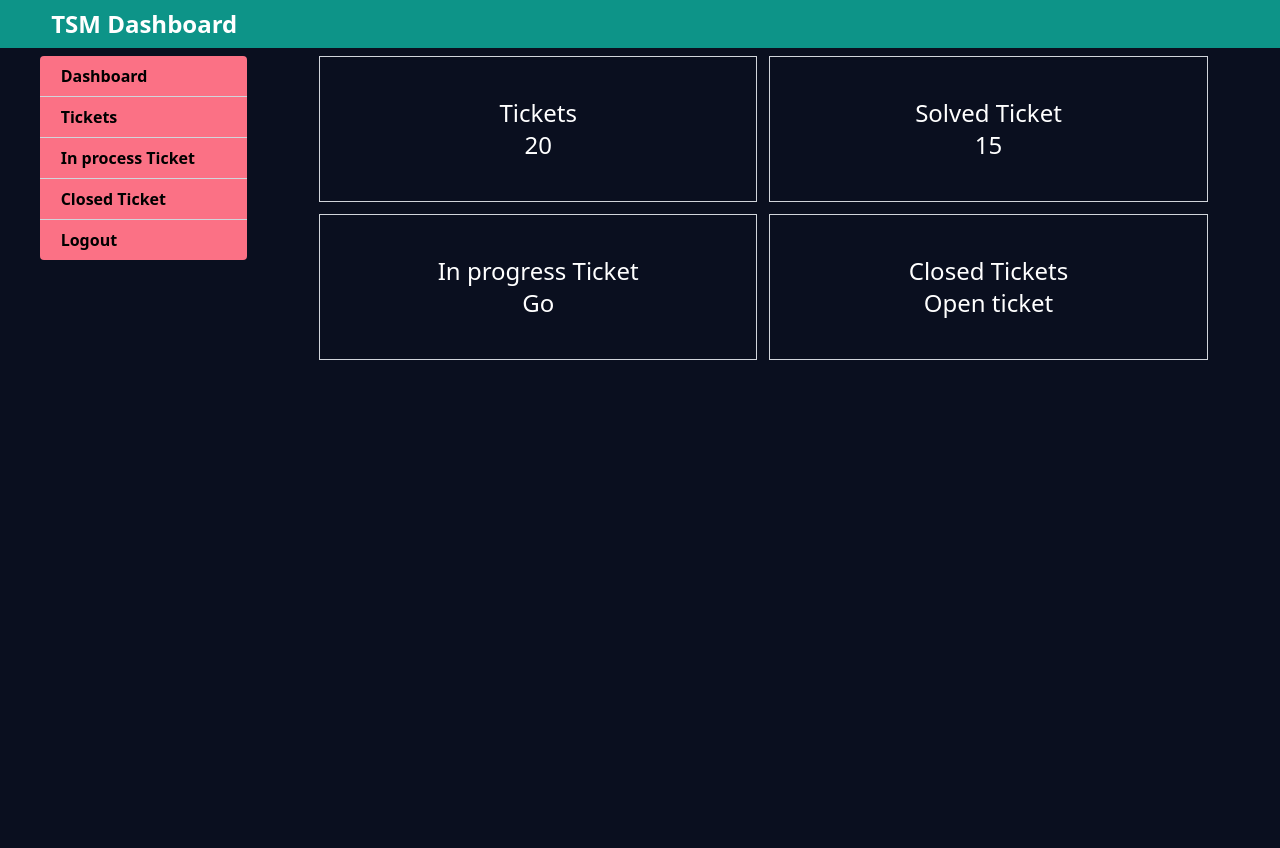
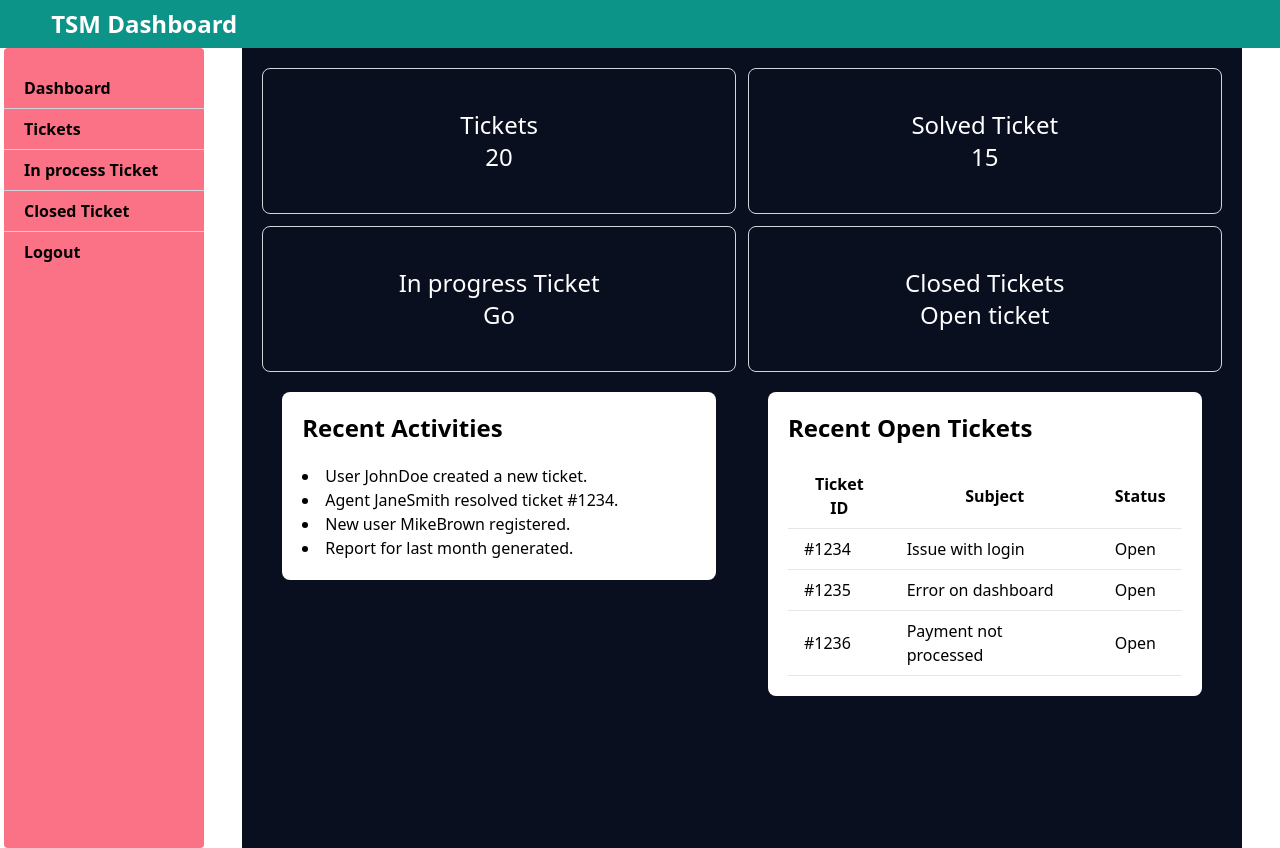
Before and after one commit to Mohan3C/Technical_support_management, a Django app: template tsm/support/templates/agent/dashboard.html in a window 1280 px wide. Before the commit the page ends 360 px from the top, so only its background shows below. Run offline with Django 3.2, Linux system fonts and the light colour scheme; the template is opened without the code that fills it, so the values that code supplies are empty; some libraries are stand-ins or nearby versions.

Commit message:
Implement agent dashboard and related views; update URLs and templates

```diff
--- /dev/null
+++ b/tsm/support/templates/agent/agentsetting.html
@@ -0,0 +1,5 @@
+{% extends "agent/base.html" %}
+
+{% block content %}
+
+{% endblock %}
--- a/tsm/support/templates/agent/base.html
+++ b/tsm/support/templates/agent/base.html
@@ -9,20 +9,20 @@
 </head>
 
 <body>
-    <div class="bg-[#0a0f1f] w-full h-screen ">
-        <h2 class="px-[4%] bg-teal-600 py-2 font-bold mb-2 text-2xl text-white">TSM Dashboard</h2>
-        <div class="w-full flex flex-row ">
-            <div class="w-2/12 ml-10  flex flex-col bg-rose-400 divide-y divide-gray-300 rounded self-start">
-                <a href="{% url 'dashboard' %}" class="py-2 px-[10%] font-semibold">Dashboard</a>
-                <a href="" class="py-2 px-[10%] font-semibold">Tickets</a>
-                <a href="" class="py-2 px-[10%] font-semibold">In process Ticket</a>
-                <a href="" class="py-2 px-[10%] font-semibold">Closed Ticket</a>
+    <div class="w-full h-screen ">
+        <h2 class="px-[4%] bg-teal-600 py-2 font-bold text-2xl text-white">TSM Dashboard</h2>
+        <div class="w-full flex flex-row">
+            <div class="w-2/12 ml-1  flex flex-col bg-rose-400 divide-y divide-gray-300 rounded pt-5">
+                <a href="{% url 'agent_dashboard' %}" class="py-2 px-[10%] font-semibold">Dashboard</a>
+                <a href="{% url 'agent_ticket' %}" class="py-2 px-[10%] font-semibold">Tickets</a>
+                <a href="{% url 'agent_progress_ticket' %}" class="py-2 px-[10%] font-semibold">In process Ticket</a>
+                <a href="{% url 'agent_closed_ticket' %}" class="py-2 px-[10%] font-semibold">Closed Ticket</a>
                 <form action="{% url 'logout' %}" method="post">
                     {% csrf_token %}
                     <input type="submit" value="Logout" class="cursor-pointer py-2 px-[10%] font-semibold">
                 </form>
             </div>
-            <div class="w-10/12">
+            <div class="w-10/12 bg-[#0a0f1f] mx-[3%] h-screen">
                 {% block content %}
                 {% endblock %}
             </div>
--- /dev/null
+++ b/tsm/support/templates/agent/closed.html
@@ -0,0 +1,5 @@
+{% extends "agent/base.html" %}
+
+{% block content %}
+
+{% endblock %}
--- a/tsm/support/templates/agent/dashboard.html
+++ b/tsm/support/templates/agent/dashboard.html
@@ -2,25 +2,71 @@
 
 {% block content %}
 
-<div class="flex grid grid-cols-2 w-full px-[7%] gap-3">
-    <div class="border border-gray-300 text-white text-2xl py-10 flex  flex-col items-center">
-        <h2>Tickets</h2>
-        <p>20</p>
-    </div>
-    <div class="border border-gray-300 text-white text-2xl py-10 flex flex-col items-center">
+<div class="flex grid grid-cols-2 w-full px-5 pt-5 gap-3">
+    <a href="{% url 'agent_ticket' %}">
+        <div class="border border-gray-300 text-white text-2xl py-10 flex  flex-col items-center rounded-lg">
+            <h2>Tickets</h2>
+            <p>20</p>
+        </div>
+    </a>
+    <div class="border border-gray-300 text-white text-2xl py-10 flex flex-col items-center rounded-lg">
         <h2>Solved Ticket</h2>
         <span>15</span>
     </div>
-    <div class="border border-gray-300 text-white text-2xl py-10 flex flex-col items-center">
+    <div class="border border-gray-300 text-white text-2xl py-10 flex flex-col items-center rounded-lg">
         <h2>In progress Ticket</h2>
         <span>Go</span>
     </div>
-    <div class="border border-gray-300 text-white text-2xl py-10 flex flex-col items-center">
+    <div class="border border-gray-300 text-white text-2xl py-10 flex flex-col items-center rounded-lg">
         <h2>Closed Tickets</h2>
         <span>Open ticket</span>
     </div>
 
-
+</div>
+<div class="grid grid-cols-2 w-full px-5 gap-3">
+    <div class="flex-1">
+        <div class="bg-white p-5 m-5 rounded-lg ">
+            <h2 class="text-2xl font-bold mb-5">Recent Activities</h2>
+            <ul class="list-disc list-inside">
+                <li>User JohnDoe created a new ticket.</li>
+                <li>Agent JaneSmith resolved ticket #1234.</li>
+                <li>New user MikeBrown registered.</li>
+                <li>Report for last month generated.</li>
+            </ul>
+        </div>
+    </div>
+    <!-- recent open ticket -->
+    <div class="flex-1">
+        <div class="bg-white p-5 m-5 rounded-lg ">
+            <h2 class="text-2xl font-bold mb-5">Recent Open Tickets</h2>
+            <table class="min-w-full bg-white">
+                <thead>
+                    <tr>
+                        <th class="py-2 px-4 border-b">Ticket ID</th>
+                        <th class="py-2 px-4 border-b">Subject</th>
+                        <th class="py-2 px-4 border-b">Status</th>
+                    </tr>
+                </thead>
+                <tbody>
+                    <tr>
+                        <td class="py-2 px-4 border-b">#1234</td>
+                        <td class="py-2 px-4 border-b">Issue with login</td>
+                        <td class="py-2 px-4 border-b">Open</td>
+                    </tr>
+                    <tr>
+                        <td class="py-2 px-4 border-b">#1235</td>
+                        <td class="py-2 px-4 border-b">Error on dashboard</td>
+                        <td class="py-2 px-4 border-b">Open</td>
+                    </tr>
+                    <tr>
+                        <td class="py-2 px-4 border-b">#1236</td>
+                        <td class="py-2 px-4 border-b">Payment not processed</td>
+                        <td class="py-2 px-4 border-b">Open</td>
+                    </tr>
+                </tbody>
+            </table>
+        </div>
+    </div>
 </div>
 
 {% endblock %}
--- /dev/null
+++ b/tsm/support/templates/agent/progress.html
@@ -0,0 +1,5 @@
+{% extends "agent/base.html" %}
+
+{% block content %}
+
+{% endblock %}
--- /dev/null
+++ b/tsm/support/templates/agent/ticket.html
@@ -0,0 +1,5 @@
+{% extends "agent/base.html" %}
+
+{% block content %}
+
+{% endblock %}
--- a/tsm/support/templates/registration/login.html
+++ b/tsm/support/templates/registration/login.html
@@ -16,8 +16,10 @@
                     {% csrf_token %}
                     <label for="username" class="text-sm font-semibold px-2 pb-1">Username</label>
                     <input type="text" name="username" id="username" placeholder="Username" class="px-5 py-2 mb-3 rounded-lg outline-none">
+
                     <label for="password" class="text-sm font-semibold px-2 pb-1">Password</label>
                     <input type="password" name="password" id="password" placeholder="Password" class="px-5 py-2 mb-3 rounded-lg outline-none">
+
                     <input type="submit" value="Login" class="w-full bg-red-400 px-5 rounded py-2 cursor-pointer">
                 </form>
             </div>
--- a/tsm/support/templates/user/dashboard.html
+++ b/tsm/support/templates/user/dashboard.html
@@ -11,7 +11,7 @@
       <h2 class="text-5xl font-bold mb-4 ">Welcome to TechSupport</h2>
       <p class="text-lg mb-6 py-5">Your one-stop solution for all your technical support needs. We provide expert assistance
          for hardware, software, and network issues.</p>
-      <a href="" class="bg-rose-600 text-white px-6 py-3 rounded hover:bg-rose-700">Get Started</a>
+      <a href="{% url 'ticket' %}" class="bg-rose-600 text-white px-6 py-3 rounded hover:bg-rose-700">Get Started</a>
 
    </div>
    <div class="">
```
Also changed, not shown: tsm/support/adminviews.py (added, +17 -0 lines), tsm/support/agentviews.py (+13 -1 lines), tsm/support/templates/user/ticket.html (added, +7 -0 lines), tsm/support/views.py (+7 -4 lines), tsm/tsm/urls.py (+14 -1 lines), tsm/support/templates/admin/base.html (added), tsm/support/templates/admin/dashboard.html (added), tsm/support/templates/admin/manageAgent.html (added), tsm/support/templates/admin/manageUser.html (added), tsm/support/templates/admin/manageticket.html (added), tsm/support/templates/admin/report.html (added), tsm/support/templates/registration/profile.html (added).
